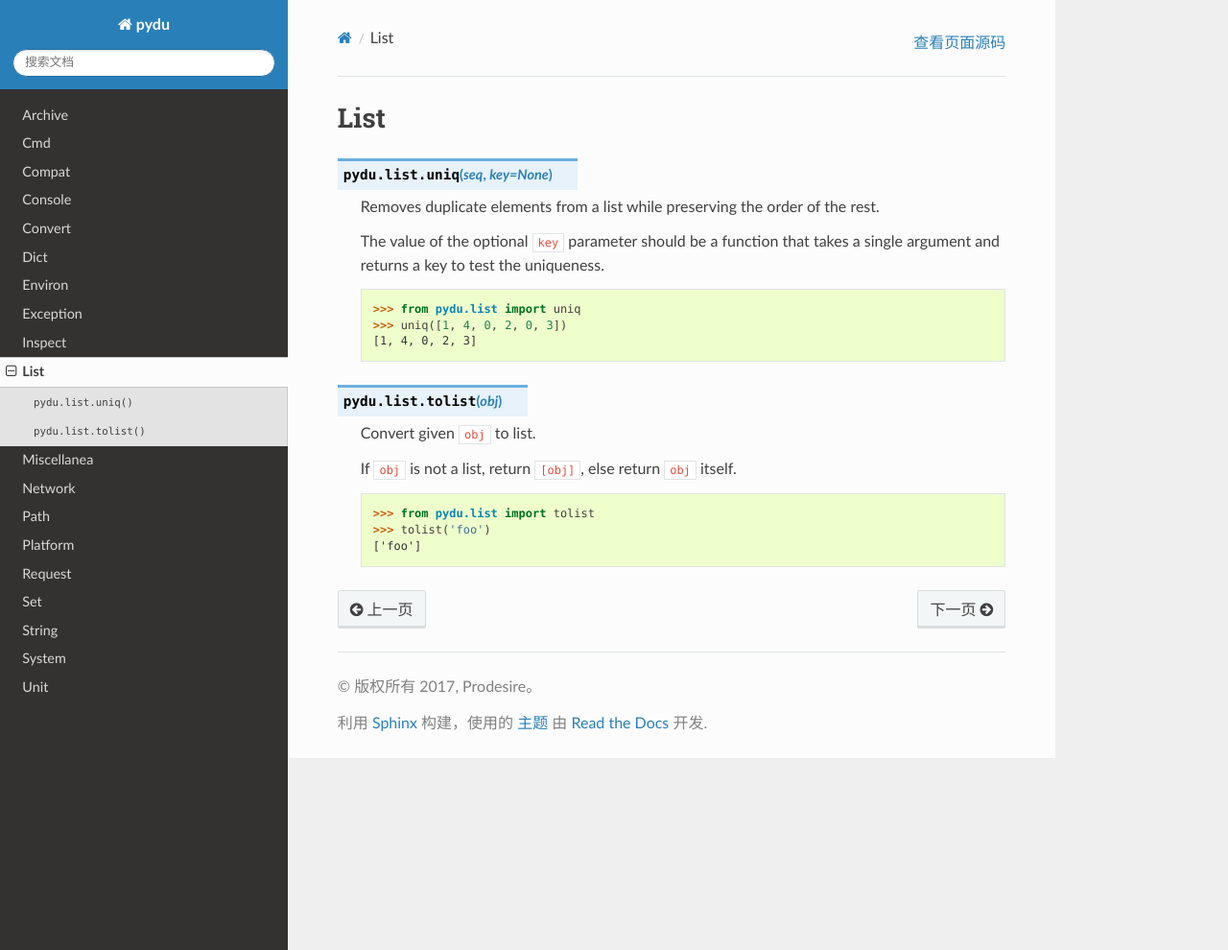
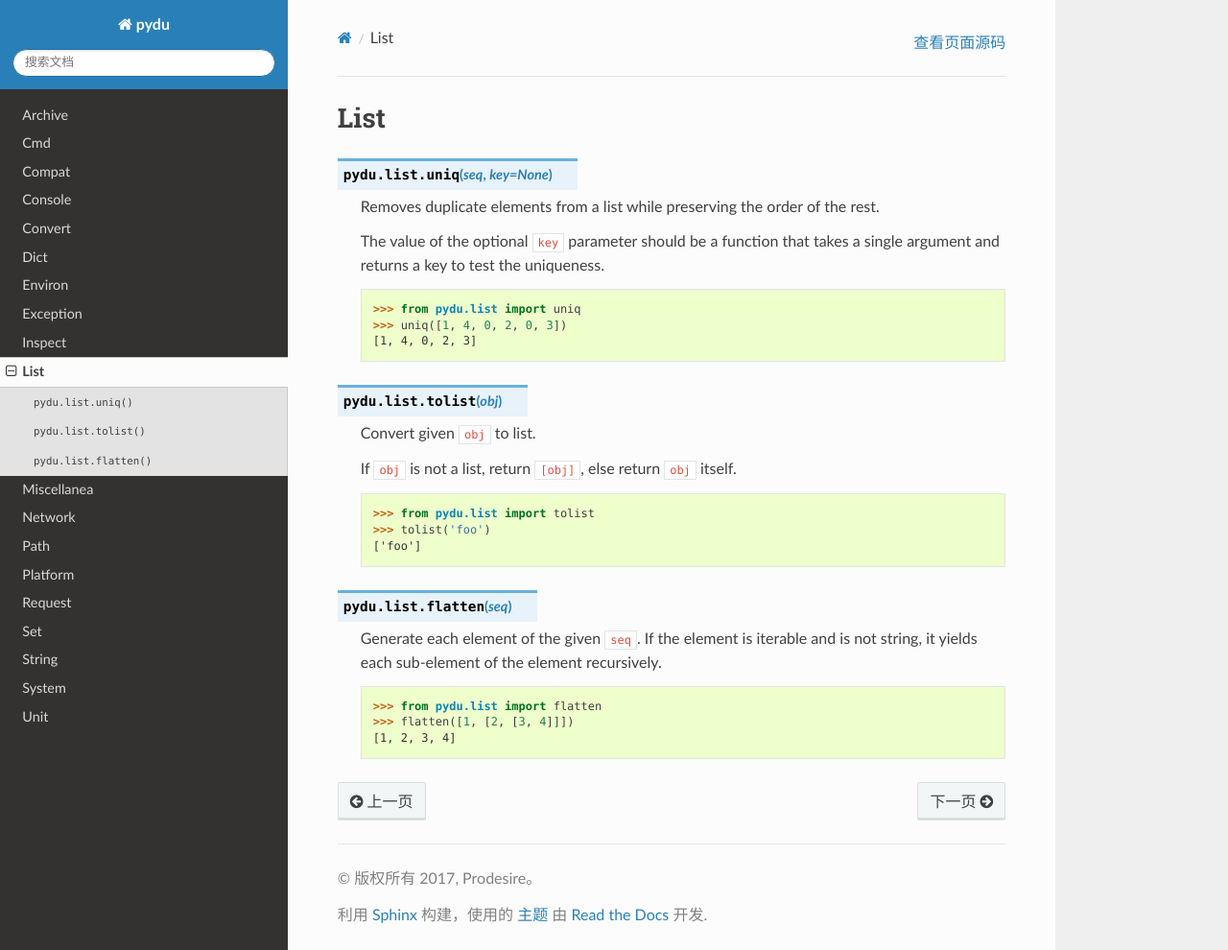
Before and after one commit to flaggo/pydu-zh, a Sphinx documentation site: the page built from docs/list.rst, in a window 1280 px wide and 990 px high. Shown: the whole window at 96% size. Built offline with Sphinx 7.4.7 and the Read the Docs theme 2.0.0, drawn with Linux system fonts in a browser that asks for light colours.

Commit message:
更新翻译list.flatten

```diff
--- a/docs/list.rst
+++ b/docs/list.rst
@@ -22,3 +22,13 @@ List
     >>> from pydu.list import tolist
     >>> tolist('foo')
     ['foo']
+
+
+.. py:function:: pydu.list.flatten(seq)
+
+    Generate each element of the given ``seq``. If the element is iterable and
+    is not string, it yields each sub-element of the element recursively.
+
+    >>> from pydu.list import flatten
+    >>> flatten([1, [2, [3, 4]]])
+    [1, 2, 3, 4]
```
Also changed, not shown: 1 other file.
